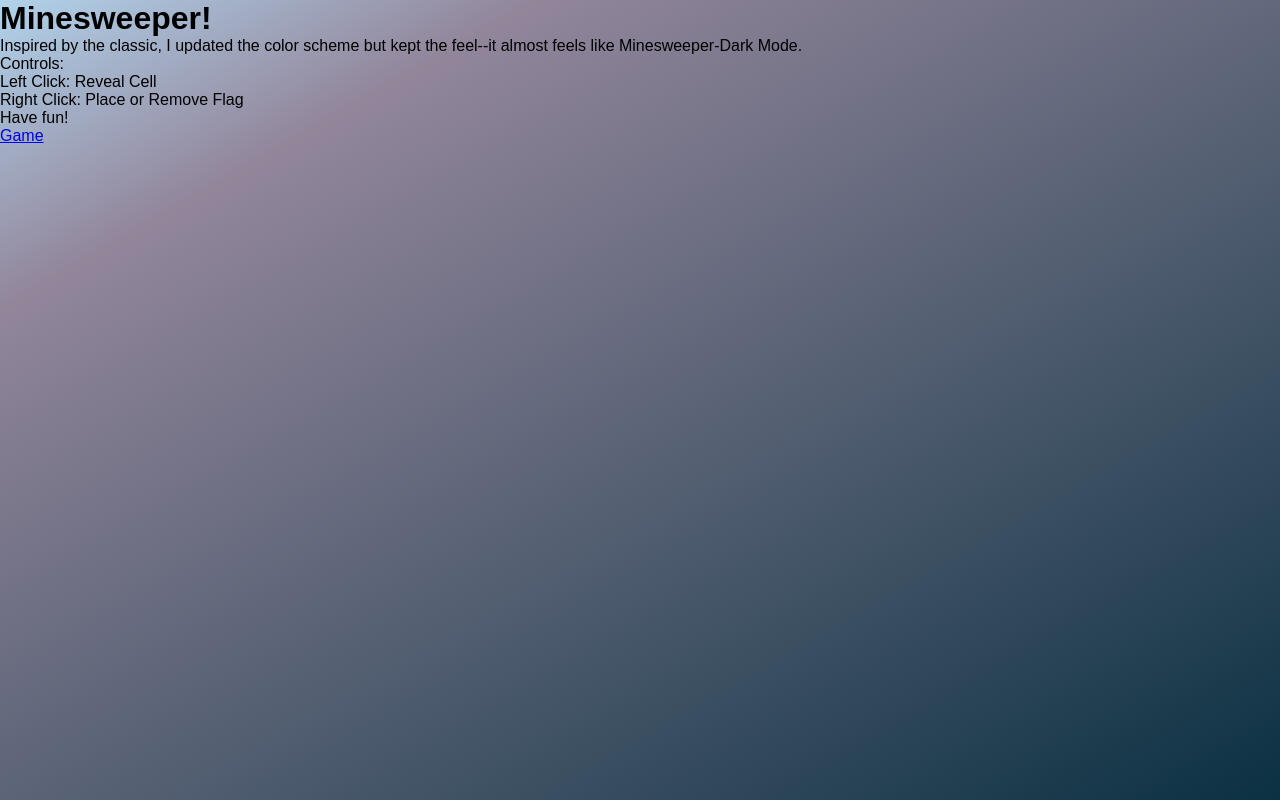
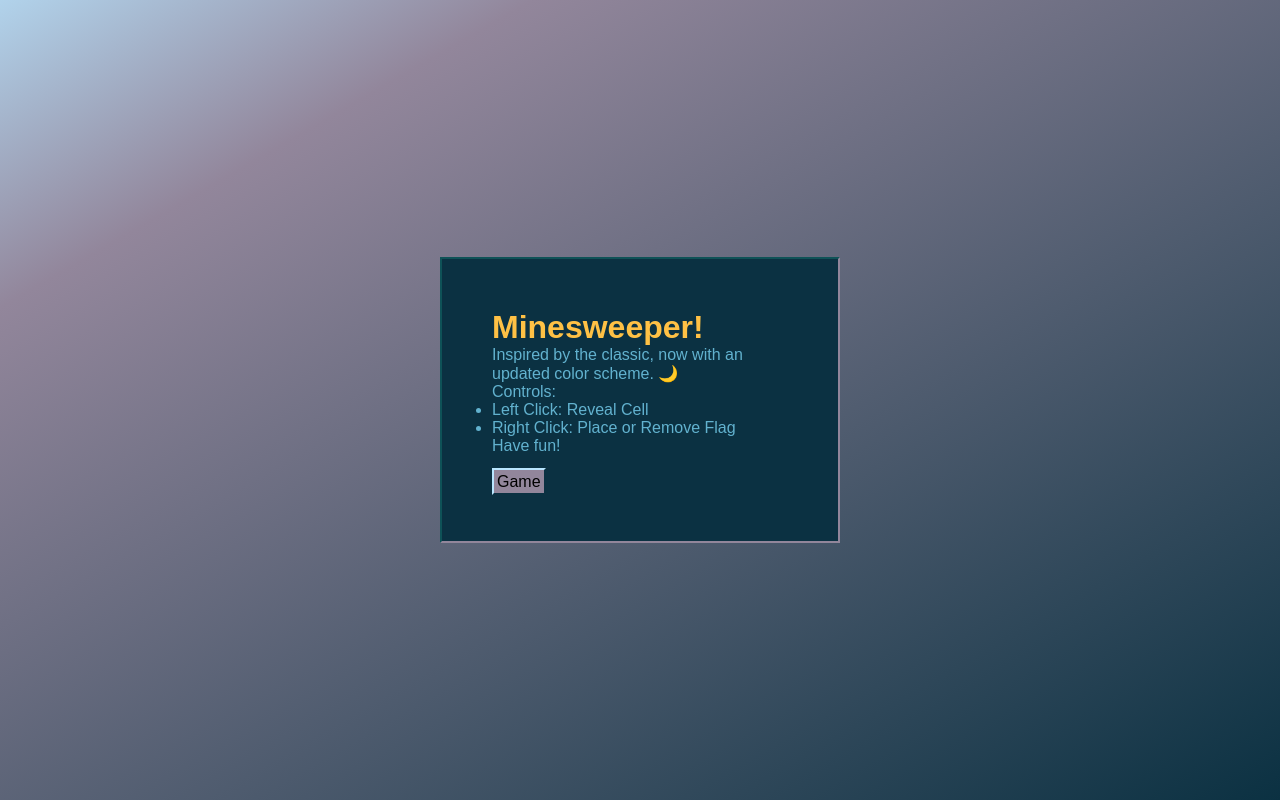
Before and after one commit to samkphillips/Minesweeper, a plain HTML site: page index.html in a window 1280 px wide. Drawn offline with Linux system fonts and the light colour scheme.

Commit message:
Style looking pretty good.

```diff
--- a/index.html
+++ b/index.html
@@ -9,14 +9,17 @@
   <title>Minesweeper</title>
 </head>
 <body>
+  <div class='content'>
     <h1>Minesweeper!</h1>
-  <p>Inspired by the classic, I updated the color scheme but kept the feel--it almost feels like Minesweeper-Dark Mode.</p>
+    <p>Inspired by the classic, now with an updated color scheme. 🌙</p>
     <p>Controls:</p>
     <ul>
       <li>Left Click: Reveal Cell</li>
       <li>Right Click: Place or Remove Flag</li>
     </ul>
     <p>Have fun!</p>
+    <br />
     <a href='game.html'>Game</a>
+  </div>
 </body>
 </html>
--- a/style.css
+++ b/style.css
@@ -4,6 +4,10 @@
 }
 
 body {
+  display: grid;
+  grid-template-columns: 1fr 400px 1fr;
+  grid-template-rows: 1fr 1fr 1fr;
+
   background: rgb(11, 49, 66);
   background: linear-gradient(
     330deg,
@@ -16,4 +20,32 @@ body {
   width: 100vw;
   height: 100vh;
   font-family: Arial;
+  color: #62b2cf;
 }
+
+.content {
+  grid-column: 2 / 3;
+  grid-row: 2 / 3;
+  padding: 50px;
+  background-color: #0b3142;
+  border: solid 2px;
+  border-color: #0f5257 #92869b #92869b #0f5257;
+}
+
+h1 {
+  color: #ffc145;
+}
+
+a {
+  text-decoration: none;
+  color: black;
+  margin: 30px auto;
+  padding: 3px;
+  background-color: #92869b;
+  border: solid 2px;
+  border-color: #b9e6ff #0b3142 #0b3142 #b9e6ff;
+}
+
+a:hover {
+  color: #b9e6ff;
+}
```
Lines whose indentation alone changed are shown as unchanged.
